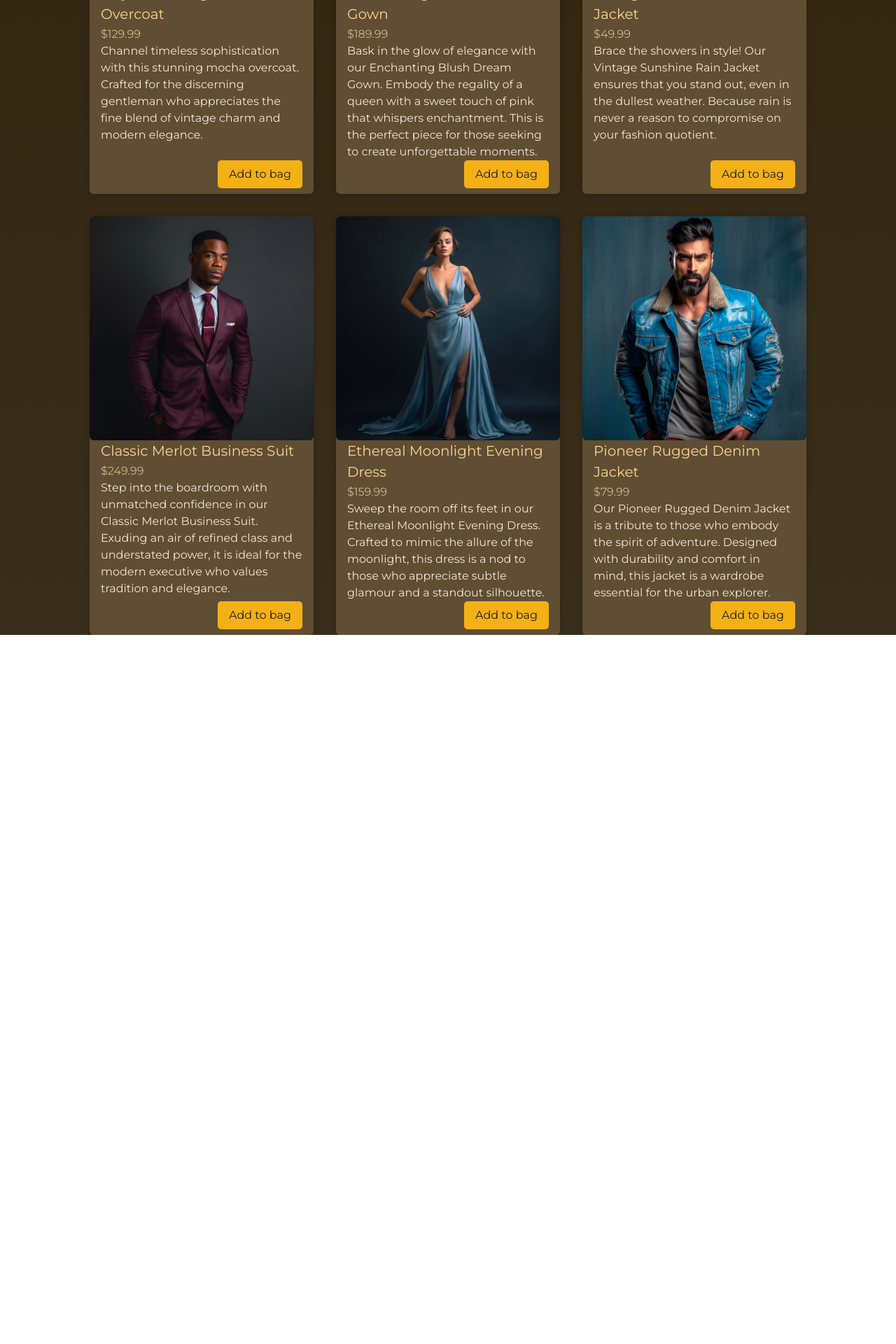
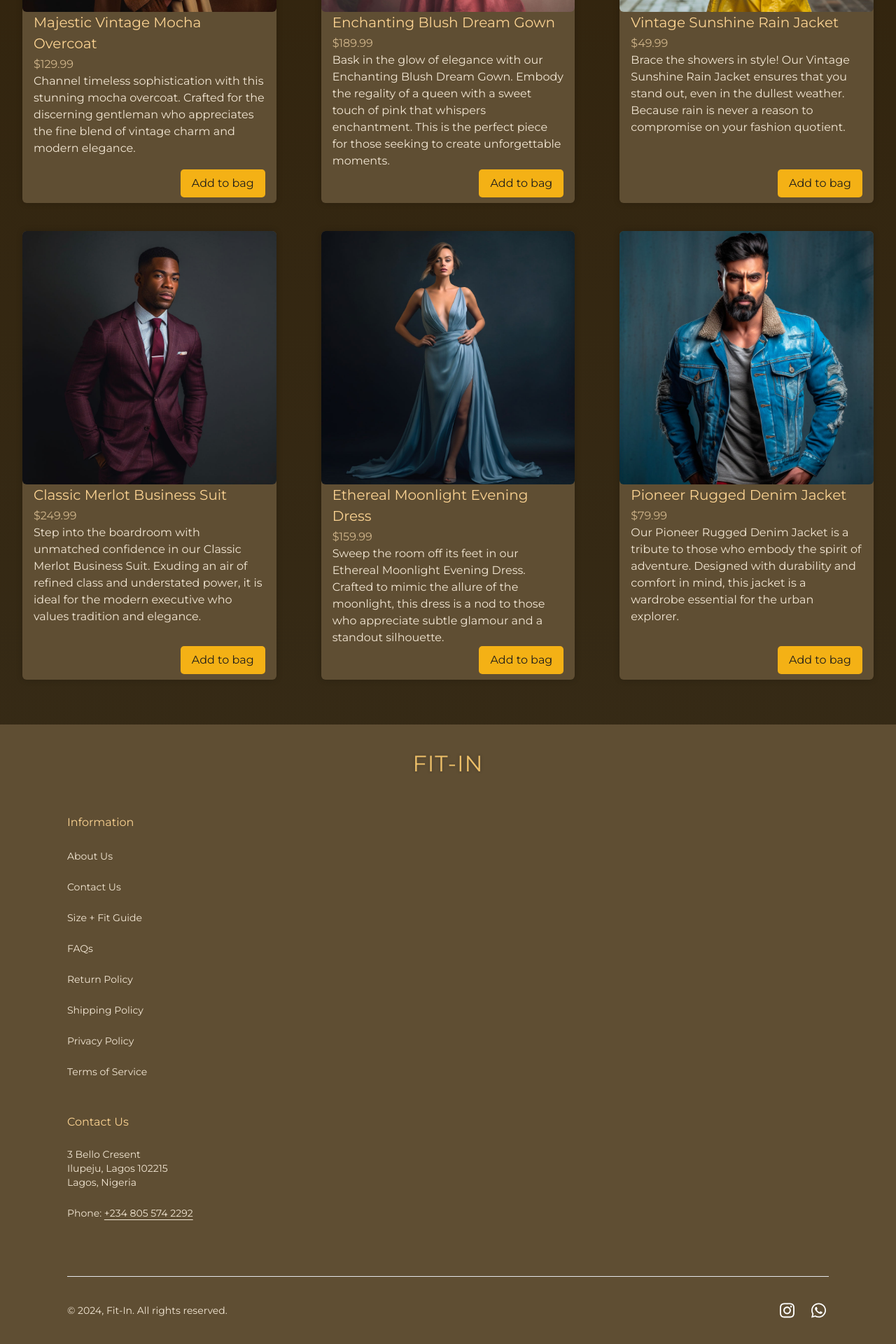
Before and after one commit to Udeme01/contextAPI-useReducer---BB, a React (Vite) app: page / in a window 1280 px wide. Shown: the part 638-2558 px from the top of the page at 70% size. Before the commit the page ends 1545 px from the top, so only its background shows below. Built offline with nearby package versions, Linux system fonts and the light colour scheme.

Commit message:
created new re-usable components - added footer and more styling

```diff
--- a/src/App.jsx
+++ b/src/App.jsx
@@ -7,6 +7,7 @@ import CartContextProvider from "./components/store/shopping-cart-context.jsx";
 
 import { FontAwesomeIcon } from "@fortawesome/react-fontawesome";
 import { faInstagram, faWhatsapp } from "@fortawesome/free-brands-svg-icons";
+import Footer from "./components/Footer.jsx";
 
 function App() {
   return (
@@ -30,6 +31,7 @@ function App() {
         ))}
       </Shop> */}
       <Shop />
+      <Footer />
     </CartContextProvider>
   );
 }
--- /dev/null
+++ b/src/components/Buttons/Checkout.jsx
@@ -0,0 +1,13 @@
+import React from "react";
+
+const Checkout = () => {
+
+  const handleCheckout = (e) => {
+    e.preventDefault();
+    alert("checkingOut");
+  };
+
+  return <button onClick={handleCheckout}>Checkout</button>;
+};
+
+export default Checkout;
--- /dev/null
+++ b/src/components/Buttons/Close.jsx
@@ -0,0 +1,7 @@
+import React from "react";
+
+const Close = () => {
+  return <button>Close</button>;
+};
+
+export default Close;
--- /dev/null
+++ b/src/components/Footer.jsx
@@ -0,0 +1,100 @@
+// footer....
+import React from "react";
+import { FontAwesomeIcon } from "@fortawesome/react-fontawesome";
+import { faInstagram, faWhatsapp } from "@fortawesome/free-brands-svg-icons";
+
+const Footer = () => {
+  return (
+    <footer className="mt-16 bg-[#5f4e33]">
+      <section className="flex flex-col py-8 w-[85%] mx-auto xl:max-w-7xl xl:mx-auto">
+        <h1>fit-in</h1>
+        <section className="my-6">
+          <h4 className="text-[#fbd392] my-6">Information</h4>
+          <ul className="flex flex-col gap-5">
+            <li>
+              <a href="#" className="text-sm leading-6">
+                About Us
+              </a>
+            </li>
+            <li>
+              <a href="#" className="text-sm leading-6">
+                Contact Us
+              </a>
+            </li>
+            <li>
+              <a href="#" className="text-sm leading-6">
+                Size + Fit Guide
+              </a>
+            </li>
+            <li>
+              <a href="#" className="text-sm leading-6">
+                FAQs
+              </a>
+            </li>
+            <li>
+              <a href="#" className="text-sm leading-6">
+                Return Policy
+              </a>
+            </li>
+            <li>
+              <a href="#" className="text-sm leading-6">
+                Shipping Policy
+              </a>
+            </li>
+            <li>
+              <a href="#" className="text-sm leading-6">
+                Privacy Policy
+              </a>
+            </li>
+            <li>
+              <a href="#" className="text-sm leading-6">
+                Terms of Service
+              </a>
+            </li>
+          </ul>
+        </section>
+        <section>
+          <h4 className="text-[#fbd392] my-6">Contact Us</h4>
+          <div className="text-sm">
+            <p>
+              3 Bello Cresent
+              <br />
+              Ilupeju, Lagos 102215
+              <br />
+              Lagos, Nigeria
+            </p>
+            <p className="mt-6">
+              Phone:{" "}
+              <a
+                href="tel:+234 805 574 2292"
+                title="tel:+234 805 574 2292"
+                className="underline underline-offset-4"
+              >
+                +234 805 574 2292
+              </a>
+            </p>
+          </div>
+        </section>
+        <section className="flex justify-between items-center border-t border-[#f3e7d4]-800 mt-16 pt-8 sm:mt-20">
+          <p className="text-sm leading-5">
+            &copy; 2024, Fit-In. All rights reserved.
+          </p>
+          <p className="text-center text-2xl text-white flex gap-4 items-center justify-center">
+            <FontAwesomeIcon
+              icon={faInstagram}
+              className="p-1 rounded-md cursor-pointer"
+              title="instagram"
+            />
+            <FontAwesomeIcon
+              icon={faWhatsapp}
+              className="p-1 rounded-md cursor-pointer"
+              title="whatsapp"
+            />
+          </p>
+        </section>
+      </section>
+    </footer>
+  );
+};
+
+export default Footer;
--- /dev/null
+++ b/src/components/Form/CheckoutForm.jsx
@@ -0,0 +1,11 @@
+import React from "react";
+
+const CheckoutForm = () => {
+  return (
+    <form>
+      <p>checkout form</p>
+    </form>
+  );
+};
+
+export default CheckoutForm;
--- a/src/components/Header.jsx
+++ b/src/components/Header.jsx
@@ -10,6 +10,8 @@ import {
 } from "@fortawesome/free-solid-svg-icons";
 
 import Input from "./inputs/Input.jsx";
+import Checkout from "./Buttons/Checkout.jsx";
+import Close from "./Buttons/Close.jsx";
 
 export default function Header() {
   const [showInput, setShowInput] = useState(false);
@@ -28,37 +30,22 @@ export default function Header() {
     modal.current.open();
   }
 
-  let modalActions = <button>Close</button>;
+  let modalActions = <Close />;
 
   if (cartQuantity > 0) {
     modalActions = (
       <>
-        <button>Close</button>
-        <button>Checkout</button>
+        <Close />
+        <Checkout />
       </>
     );
   }
-
-  // const handleSearchItem = (item) => {
-  //   console.log("initial search", search);
-  //   console.log("initial item", item);
-  //   setTimeout(() => {
-  //     setSearch(item);
-  //     console.log("2secs item...", item);
-  //     console.log("2secs search...", search);
-  //   }, 3000);
-
-  // };
-  // const handleSearchItem = () => {
-  //   console.log("initial search", search);
-  // };
-
   return (
     <>
       <CartModal ref={modal} title="Your Cart" actions={modalActions} />
       <header
         id="main-header"
-        className="flex items-center justify-between w-full"
+        className="flex items-center justify-between w-[85%] mx-auto xl:max-w-7xl xl:mx-auto"
       >
         {showInput ? (
           <span className="searchWrapper border-2">
--- a/src/components/Product.jsx
+++ b/src/components/Product.jsx
@@ -15,7 +15,7 @@ export default function Product({ id, image, title, price, description }) {
   }
 
   return (
-    <li className="product">
+    <li className="product w-[85%] mx-auto sm:w-[85%] borde">
       <img src={image} alt={title} />
       <div className="product-content">
         <div>
--- a/src/components/Shop.jsx
+++ b/src/components/Shop.jsx
@@ -23,7 +23,10 @@ export default function Shop() {
       ) : displayedItems.length === 0 ? (
         <div>No products found</div>
       ) : (
-        <ul id="products" className="grid-cols-1 sm:grid-cols-2 lg:grid-cols-3">
+        <ul
+          id="products"
+          className="grid gap-10 sm:gap-x-0 sm:m-9 sm:grid-cols-2 lg:m-12 lg:grid-cols-3 xl:m-0 xl:max-w-7xl xl:mx-auto"
+        >
           {displayedItems.map((product) => (
             <Product key={product.id} {...product} />
           ))}
--- a/src/index.css
+++ b/src/index.css
@@ -19,7 +19,7 @@ body {
   min-height: 100vh;
   /* padding: 0 2rem; */
   width: 100%;
-  max-width: 80%;
+  /* max-width: 80%; */
   margin: 0 auto;
 }
 
@@ -162,12 +162,11 @@ h1 {
 
 #products {
   list-style: none;
-  margin: 0;
-  padding: 0;
-  display: grid;
-  gap: 2rem;
+  /* margin: 0 auto; */
+  /* padding: 0; */
+  /* display: grid; */
+  /* gap: 2rem; */
   /* border: 2px solid green; */
-  width: 100%;
 }
 
 .product {
```
